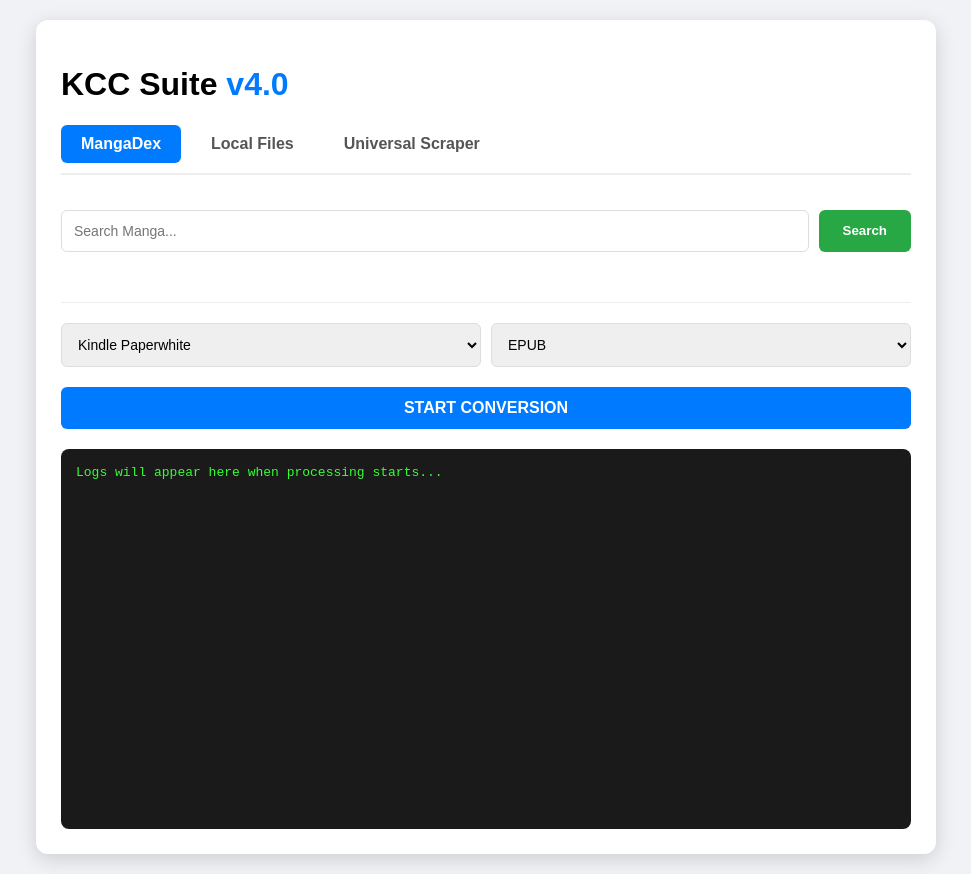
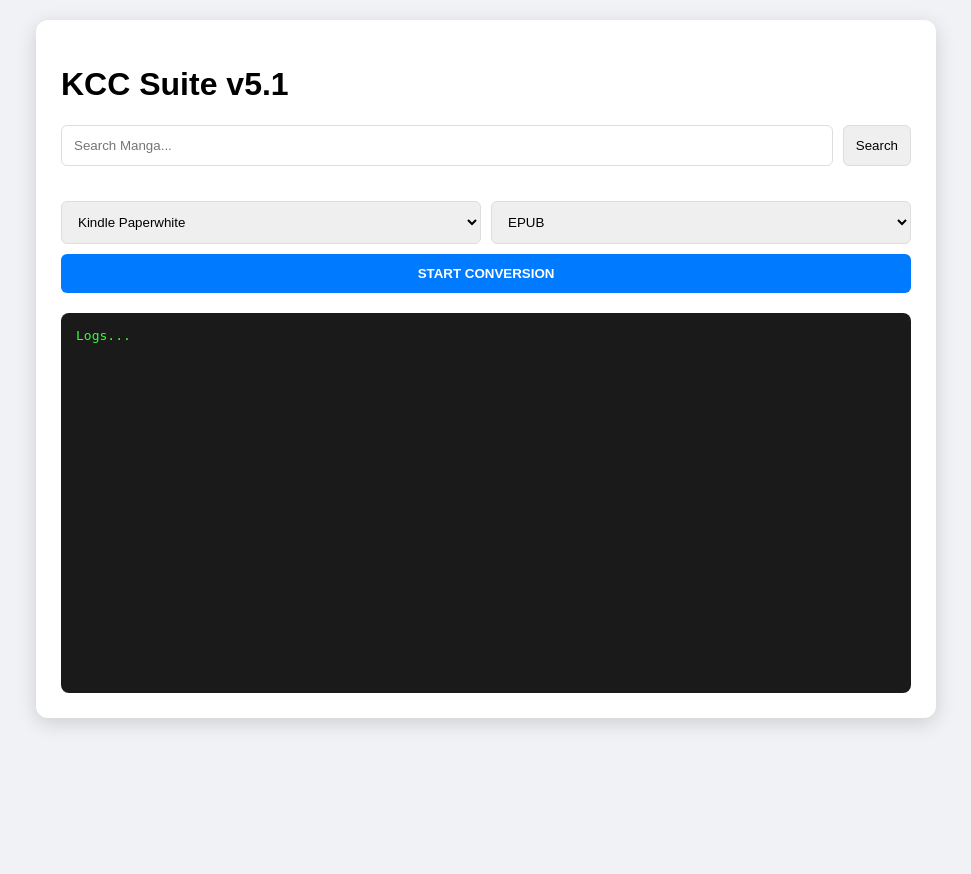
Before and after one commit to clownmandev/kcc-web, a Flask app: page / in a window 1280 px wide. Shown: the whole page, without its empty margins (154-1125 px from the left). After the commit the page ends 727 px from the top, so only its background shows below. Run offline with Flask 3, Linux system fonts and the light colour scheme; parts of the project's set-up code (start-up, migrations or seed data) failed here and were passed over.

Commit message:
Update index.html

```diff
--- a/templates/index.html
+++ b/templates/index.html
@@ -1,126 +1,82 @@
 <!DOCTYPE html>
 <html lang="en">
 <head>
-    <title>KCC Suite v4.0</title>
+    <title>KCC Suite v5.1</title>
     <style>
         body { font-family: sans-serif; max-width: 900px; margin: 20px auto; background: #f0f2f5; }
         .card { background: #fff; padding: 25px; border-radius: 12px; box-shadow: 0 5px 20px rgba(0,0,0,0.15); }
-        .tabs { display: flex; gap: 10px; margin-bottom: 20px; border-bottom: 2px solid #eee; padding-bottom: 10px; }
-        .tab { padding: 10px 20px; cursor: pointer; border-radius: 6px; font-weight: bold; color: #555; }
-        .tab.active { background: #007bff; color: white; }
         .section { display: none; padding: 15px 0; }
         .section.active { display: block; }
-        #log-window { background: #1a1a1a; color: #33ff33; height: 350px; overflow-y: auto; padding: 15px; font-family: 'Courier New', monospace; border-radius: 8px; margin-top: 20px; font-size: 13px; line-height: 1.4; }
-        input, select { padding: 12px; border: 1px solid #ddd; border-radius: 6px; font-size: 14px; }
-        .btn { padding: 12px 24px; border: none; border-radius: 6px; cursor: pointer; font-weight: bold; transition: 0.3s; }
-        .btn-blue { background: #007bff; color: white; width: 100%; margin-top: 20px; font-size: 16px; }
-        .btn-green { background: #28a745; color: white; }
-        .manga-grid { display: grid; grid-template-columns: repeat(auto-fill, minmax(150px, 1fr)); gap: 15px; margin-top: 15px; }
-        .manga-card { border: 1px solid #eee; padding: 10px; text-align: center; cursor: pointer; border-radius: 8px; }
-        .manga-card:hover { border-color: #007bff; background: #f0f7ff; }
-        .manga-card img { width: 100%; height: 180px; object-fit: cover; border-radius: 4px; }
+        #log-window { background: #1a1a1a; color: #33ff33; height: 350px; overflow-y: auto; padding: 15px; font-family: monospace; border-radius: 8px; margin-top: 20px; font-size: 13px; white-space: pre-wrap; }
+        input, select, button { padding: 12px; border: 1px solid #ddd; border-radius: 6px; }
+        .btn-blue { background: #007bff; color: white; border: none; width: 100%; font-weight: bold; cursor: pointer; }
+        .manga-grid { display: grid; grid-template-columns: repeat(auto-fill, minmax(140px, 1fr)); gap: 10px; margin-top: 15px; }
+        .manga-card { border: 1px solid #eee; padding: 5px; text-align: center; cursor: pointer; }
+        .manga-card img { width: 100%; height: 160px; object-fit: cover; }
+        .checkbox-row { background: #e9ecef; padding: 10px; border-radius: 6px; margin: 10px 0; display: flex; align-items: center; gap: 10px; font-weight: bold; }
     </style>
 </head>
 <body>
     <div class="card">
-        <h1>KCC Suite <span style="color:#007bff">v4.0</span></h1>
-        <div class="tabs">
-            <div class="tab active" onclick="setTab('mangadex')">MangaDex</div>
-            <div class="tab" onclick="setTab('local')">Local Files</div>
-            <div class="tab" onclick="setTab('scraper')">Universal Scraper</div>
-        </div>
+        <h1>KCC Suite v5.1</h1>
 
-        <div id="mangadex" class="section active">
-            <div style="display:flex; gap:10px;"><input type="text" id="query" style="flex:1" placeholder="Search Manga..."><button class="btn btn-green" onclick="search()">Search</button></div>
+        <div id="mangadex">
+            <div style="display:flex; gap:10px;"><input type="text" id="query" style="flex:1" placeholder="Search Manga..."><button onclick="search()">Search</button></div>
             <div id="results" class="manga-grid"></div>
-            <div id="dex-options" style="display:none; margin-top:20px; padding:15px; background:#f8f9fa; border-radius:8px;">
+            <div id="dex-options" style="display:none; margin-top:20px;">
                 <h3 id="sel-title"></h3>
-                <p id="sel-stats" style="color:#666;"></p>
-                <div style="display:grid; grid-template-columns: 1fr 1fr; gap:10px; margin-bottom:10px;">
-                    <input type="number" id="v-start" value="1" placeholder="Vol Start">
-                    <input type="number" id="v-end" value="1" placeholder="Vol End">
+                <div class="checkbox-row">
+                    <input type="checkbox" id="combine" checked> <label for="combine">Combine everything into 1 single file</label>
                 </div>
                 <div style="display:grid; grid-template-columns: 1fr 1fr; gap:10px;">
-                    <input type="number" id="c-start" placeholder="Chap Start (Optional)">
-                    <input type="number" id="c-end" placeholder="Chap End (Optional)">
+                    <input type="number" id="v-start" value="1"> <input type="number" id="v-end" value="1">
+                    <input type="number" id="c-start" placeholder="Chap Start"> <input type="number" id="c-end" placeholder="Chap End">
                 </div>
             </div>
         </div>
 
-        <div id="local" class="section">
-            <input type="file" id="file-input" style="width:100%"><br><br>
-            <button class="btn btn-green" onclick="uploadFile()">Upload File</button>
-            <p id="upload-status" style="font-weight:bold; color:#28a745;"></p>
+        <div style="margin-top:20px;">
+            <div style="display:grid; grid-template-columns: 1fr 1fr; gap:10px; margin-bottom:10px;">
+                <select id="profile"><option value="KPW">Kindle Paperwhite</option></select>
+                <select id="format"><option value="EPUB">EPUB</option><option value="MOBI">MOBI</option></select>
+            </div>
+            <button class="btn-blue" onclick="startJob()">START CONVERSION</button>
         </div>
 
-        <div id="scraper" class="section">
-            <input type="text" id="scrap-url" placeholder="Paste URL (Mangabat, Mangakakalot, etc.)" style="width:100%;">
-            <p style="font-size:12px; color:#888; margin-top:5px;">Note: You can use Volume/Chapter filters here too if the site supports them.</p>
-        </div>
-
-        <div style="margin-top:20px; border-top:1px solid #eee; padding-top:20px;">
-            <div style="display:grid; grid-template-columns: 1fr 1fr; gap:10px;">
-                <select id="profile"><option value="KPW">Kindle Paperwhite</option><option value="KV">Kindle Oasis/Voyage</option></select>
-                <select id="format"><option value="EPUB">EPUB</option><option value="MOBI">MOBI</option><option value="AZW3">AZW3</option></select>
-            </div>
-            <button class="btn btn-blue" onclick="startJob()">START CONVERSION</button>
-        </div>
-
-        <div id="log-window">Logs will appear here when processing starts...</div>
-        <div id="dl-link" style="display:none; text-align:center; padding:25px; background:#d4edda; margin-top:15px; border-radius:8px; border:2px dashed #28a745;"></div>
+        <div id="log-window">Logs...</div>
+        <div id="dl-link" style="display:none; margin-top:10px; padding:20px; background:#d4edda; text-align:center; border-radius:8px;"></div>
     </div>
 
     <script>
-        let mode = 'mangadex'; let selectedId = ''; let selectedTitle = ''; let localFile = '';
-        function setTab(t) {
-            mode = t;
-            document.querySelectorAll('.tab, .section').forEach(el => el.classList.remove('active'));
-            document.querySelector(`.tab[onclick="setTab('${t}')"]`).classList.add('active');
-            document.getElementById(t).classList.add('active');
-        }
-
+        let selectedId = ''; let selectedTitle = '';
         async function search() {
             const res = await fetch('/api/search', { method: 'POST', body: new URLSearchParams({query: document.getElementById('query').value}) });
             const data = await res.json();
             document.getElementById('results').innerHTML = data.map(m => `
                 <div class="manga-card" onclick="selectM('${m.id}','${m.title.replace(/'/g, "\\'")}')">
-                    <img src="${m.cover}">
-                    <div style="font-size:12px; margin-top:5px; font-weight:bold;">${m.title}</div>
+                    <img src="${m.cover}"><br><b>${m.title}</b>
                 </div>`).join('');
         }
-
         async function selectM(id, title) {
             selectedId = id; selectedTitle = title;
-            document.getElementById('sel-title').innerText = title;
+            document.getElementById('sel-title').innerText = "Selected: " + title;
             document.getElementById('dex-options').style.display = 'block';
             const res = await fetch('/api/manga_details', { method: 'POST', body: new URLSearchParams({manga_id: id}) });
             const data = await res.json();
-            document.getElementById('sel-stats').innerText = `${data.total_chapters} Chapters found in ${data.total_volumes} Volumes`;
             document.getElementById('v-end').value = data.total_volumes || 1;
         }
-
-        async function uploadFile() {
-            const fd = new FormData(); fd.append('file', document.getElementById('file-input').files[0]);
-            const res = await fetch('/api/upload', { method: 'POST', body: fd });
-            const data = await res.json();
-            localFile = data.filename;
-            document.getElementById('upload-status').innerText = "✓ Uploaded: " + localFile;
-        }
-
         async function startJob() {
             const fd = new URLSearchParams({
-                mode: mode, profile: document.getElementById('profile').value, format: document.getElementById('format').value,
-                manga_id: selectedId, manga_title: selectedTitle,
+                mode: 'mangadex', manga_id: selectedId, manga_title: selectedTitle,
+                combine: document.getElementById('combine').checked,
                 vol_start: document.getElementById('v-start').value, vol_end: document.getElementById('v-end').value,
                 chap_start: document.getElementById('c-start').value, chap_end: document.getElementById('c-end').value,
-                filename: localFile, url: document.getElementById('scrap-url').value
+                profile: document.getElementById('profile').value, format: document.getElementById('format').value
             });
             const res = await fetch('/api/start_job', { method: 'POST', body: fd });
             const data = await res.json();
-            document.getElementById('dl-link').style.display = 'none';
             poll(data.job_id);
         }
-
         function poll(id) {
             const interval = setInterval(async () => {
                 const res = await fetch('/api/job_status/' + id);
@@ -130,8 +86,8 @@
                 if(data.status === 'finished') {
                     clearInterval(interval);
                     document.getElementById('dl-link').style.display = 'block';
-                    document.getElementById('dl-link').innerHTML = `<a href="/download_file/${data.result}" style="color:#155724; font-size:18px; font-weight:bold; text-decoration:none;">📥 DOWNLOAD: ${data.result}</a>`;
-                } else if (data.status === 'failed') { clearInterval(interval); alert("Job Failed. Check logs."); }
+                    document.getElementById('dl-link').innerHTML = `<a href="/download_file/${data.result}">DOWNLOAD: ${data.result}</a>`;
+                }
             }, 1000);
         }
     </script>
```
